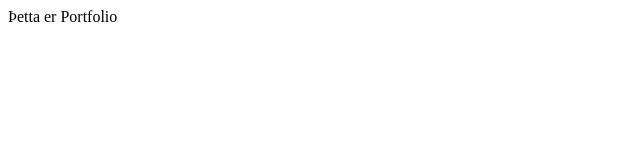
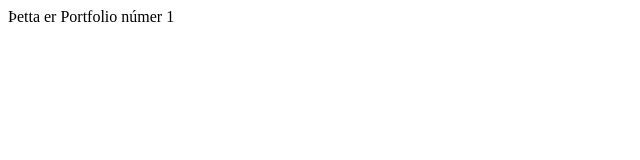
Before and after one commit to Kristin-eva/Verkefni, a plain HTML site: page Æfing/index.html in a window 1280 px wide. Shown: the full height of the page, 0-640 px from the left. Drawn offline with Linux system fonts and the light colour scheme.

Commit message:
added number

```diff
--- a/Æfing/index.html
+++ b/Æfing/index.html
@@ -6,6 +6,6 @@
     <title>Portfolio</title>
 </head>
 <body>
-    Þetta er Portfolio
+    Þetta er Portfolio númer 1
 </body>
 </html>
```
